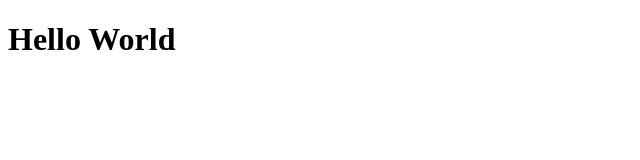
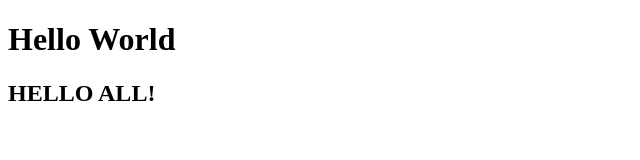
Before and after one commit to AryaPramod/Project, a plain HTML site: page index.html in a window 1280 px wide. Shown: the whole page, without its empty margins (0-640 px from the left). Drawn offline with Linux system fonts and the light colour scheme.

Commit message:
index.html

```diff
--- a/index.html
+++ b/index.html
@@ -7,6 +7,7 @@
 </head>
 <body>
     <h1>Hello World</h1>
+    <h2> HELLO ALL!</h2>
     <script>
         //console.log("hello");
         let name="arya";
@@ -43,4 +44,5 @@
 
     </script>
 </body>
+
 </html>
```
